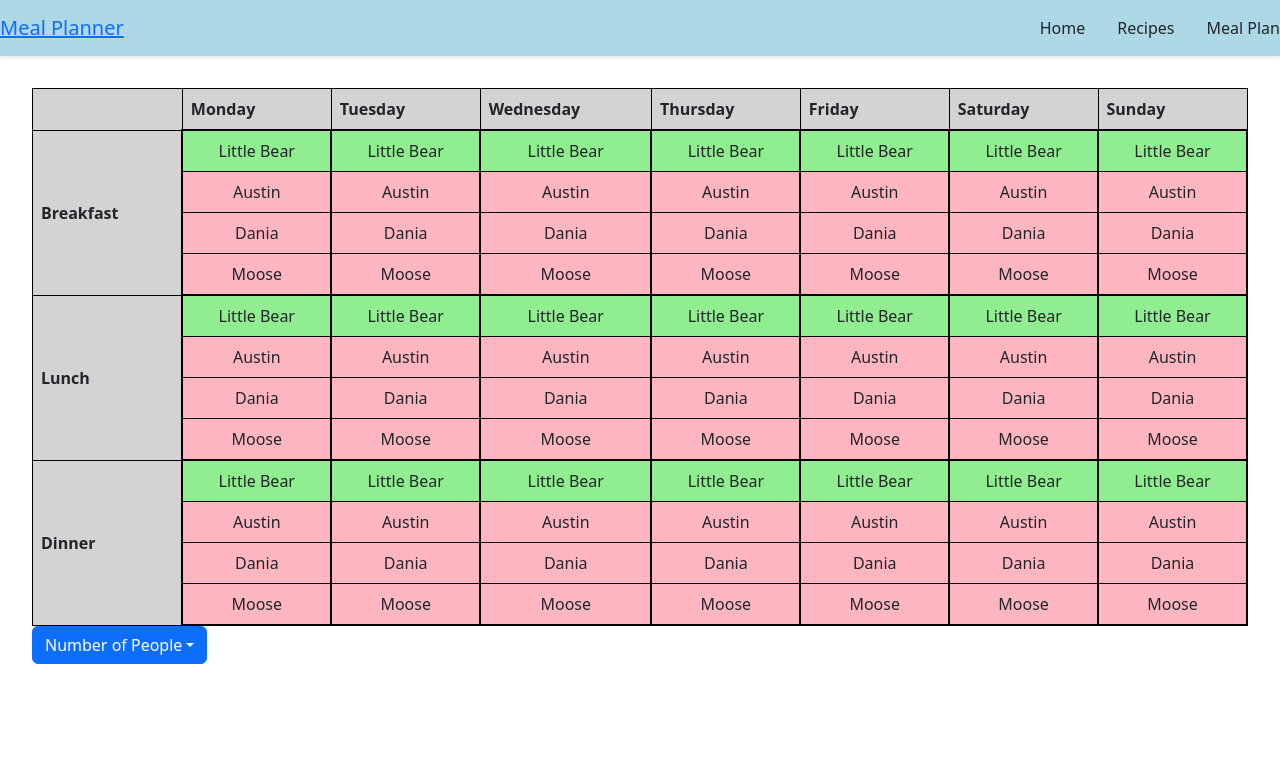
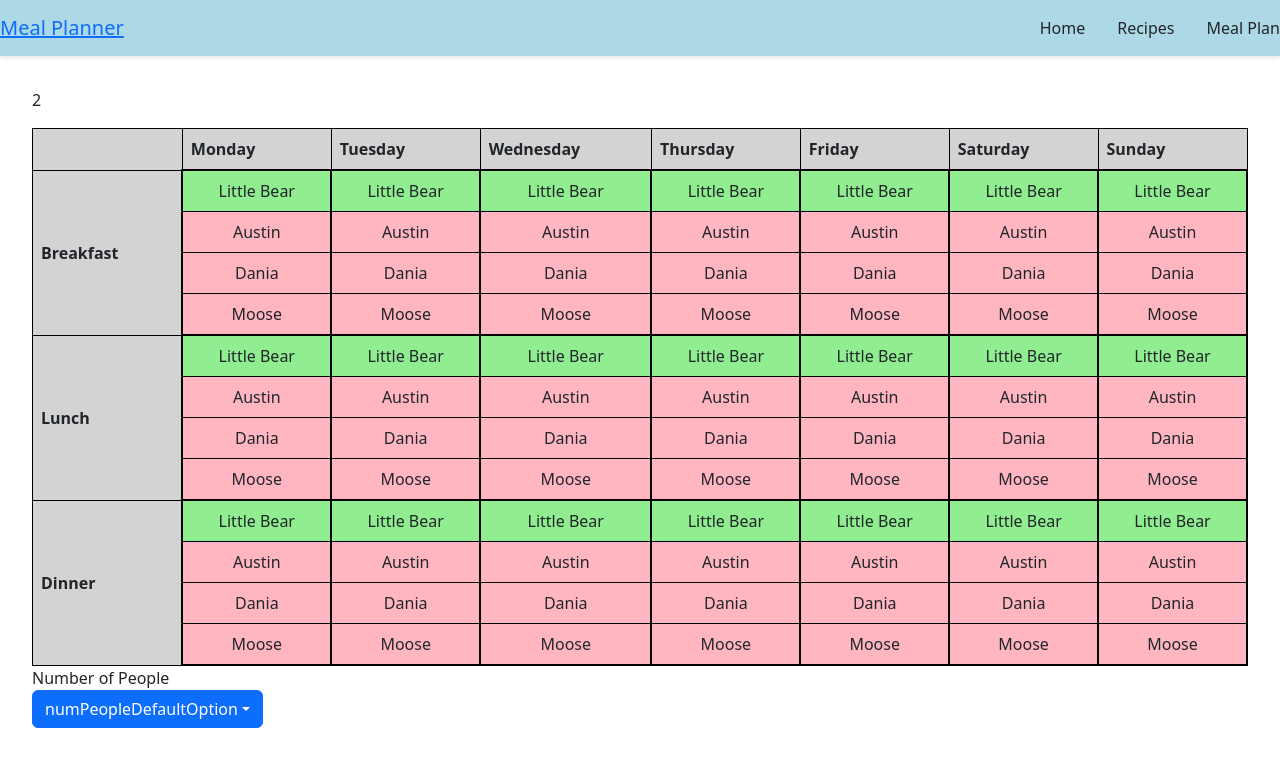
Before and after one commit to daniafernandez/meal-planner, a React (Vite) app in the folder client/: page /mealplan in a window 1280 px wide. Shown: the top 766 px of the page. Built offline with nearby package versions, Linux system fonts and the light colour scheme.

Commit message:
functional connection between dropdown component option val  and parent

```diff
--- a/client/src/components/DropDown.tsx
+++ b/client/src/components/DropDown.tsx
@@ -4,13 +4,24 @@ interface Props {
     label: string;
     color?: 'primary' | 'secondary' | 'danger' | 'success'|'close';
     options: string[];
+    defaultOption: string;
+    onOptionSelect: (selectedOption: string) => void;
   }
 
 
-  export const DropDown = ({ label, color = 'primary', options}: Props) => {
+  export const DropDown = ({ label, color = 'primary', options, defaultOption, onOptionSelect}: Props) => {
     const [isOpen, setIsOpen] = useState(false);
+    const [currentOption, setCurrentOption] = useState(defaultOption);
+
+    const chooseOption = (option: string) => {
+        setCurrentOption(option);
+        onOptionSelect(option);
+        setIsOpen(!isOpen);
+    };
 
     return (
+        <>
+        {label}
         <div className="dropdown">
             <button
                 className={`btn btn-${color} dropdown-toggle`}
@@ -18,18 +29,23 @@ interface Props {
                 aria-haspopup="true"
                 aria-expanded={isOpen}
             >
-                {label}
+                {currentOption}
             </button>
             <div className={`dropdown-menu ${isOpen ? "show" : ""}`} aria-labelledby="dropdownMenuLink">
                 {options.map((option, index) => (
                     <li key={index}>
-                        <a className="dropdown-item" href="#">
+                        <button
+                        className="dropdown-item"
+                        type="button"
+                        onClick={() => chooseOption(option)}
+                        >
                         {option}
-                        </a>
+                        </button>
                     </li>
                 ))}
             </div>
       </div>
+      </>
     );
   };
 
--- a/client/src/pages/MealPlan.tsx
+++ b/client/src/pages/MealPlan.tsx
@@ -1,4 +1,5 @@
 import React from 'react';
+import { useState } from 'react';
 import DropDown from "../components/DropDown.tsx"
 
 
@@ -9,10 +10,17 @@ function MealPlan() {
     const chef = 'Little Bear'
     const people = ['Austin', 'Dania', 'Moose']
     const numPeopleOptions = ["1","2","3","4","5","6"]
+    const numPeopleDefaultOption = "2"
+
+    const [selectedOption, setSelectedOption] = useState<string>(numPeopleDefaultOption); // Initialize with numPeopleDefaultOption
+
+    const handleOptionSelect = (option: string) => {
+        setSelectedOption(option);  // Update parent state with selected option
+    };
 
     return (
         <>
-
+        <p>{selectedOption}</p>
         <table>
             <thead>
                 <tr>
@@ -43,7 +51,12 @@ function MealPlan() {
             </tbody>
         </table>
 
-        <DropDown label="Number of People" options={numPeopleOptions}></DropDown>
+        <DropDown
+            label="Number of People"
+            options={numPeopleOptions}
+            defaultOption="numPeopleDefaultOption"
+            onOptionSelect={handleOptionSelect}
+        ></DropDown>
 
         </>
     );
```
